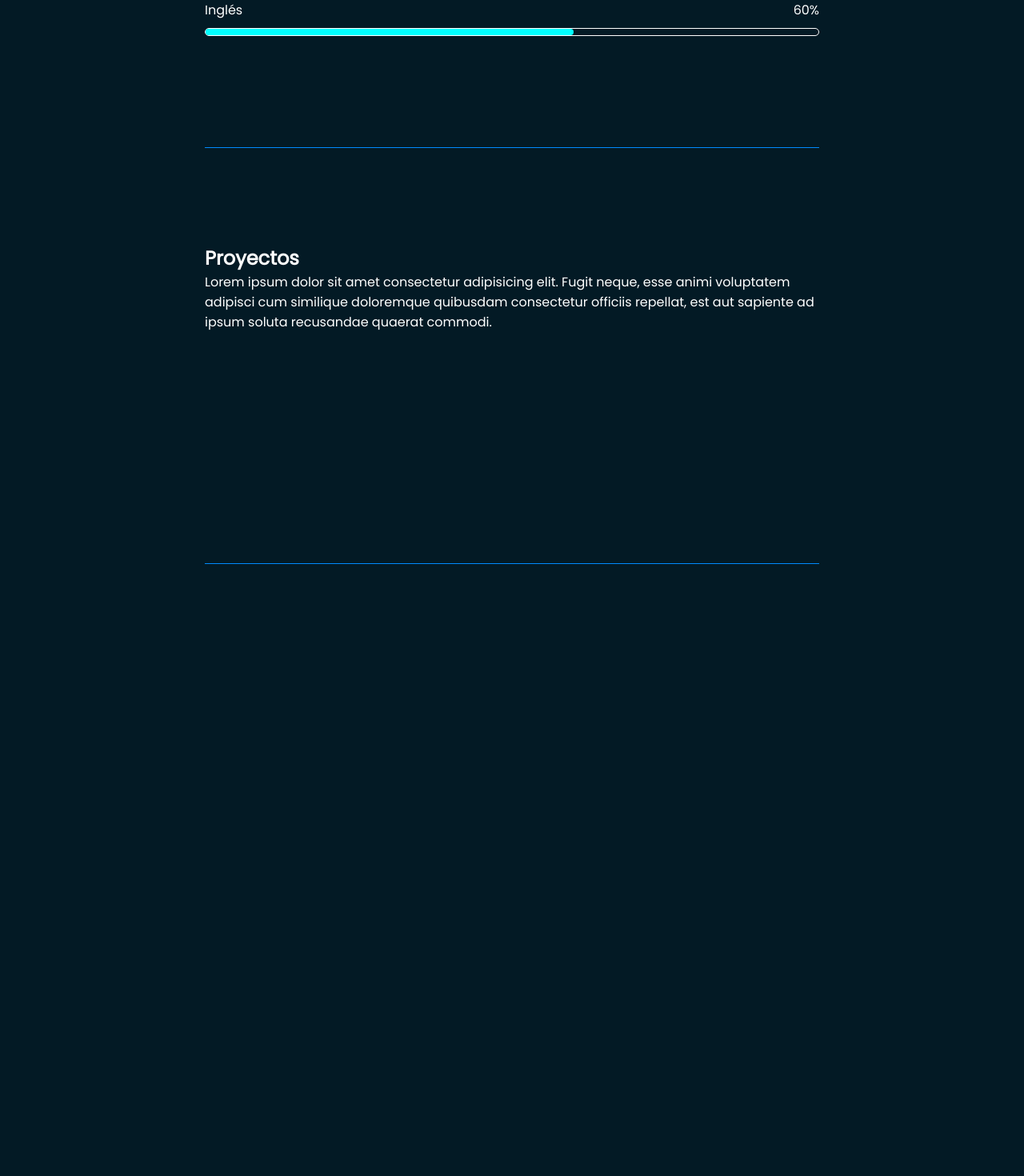
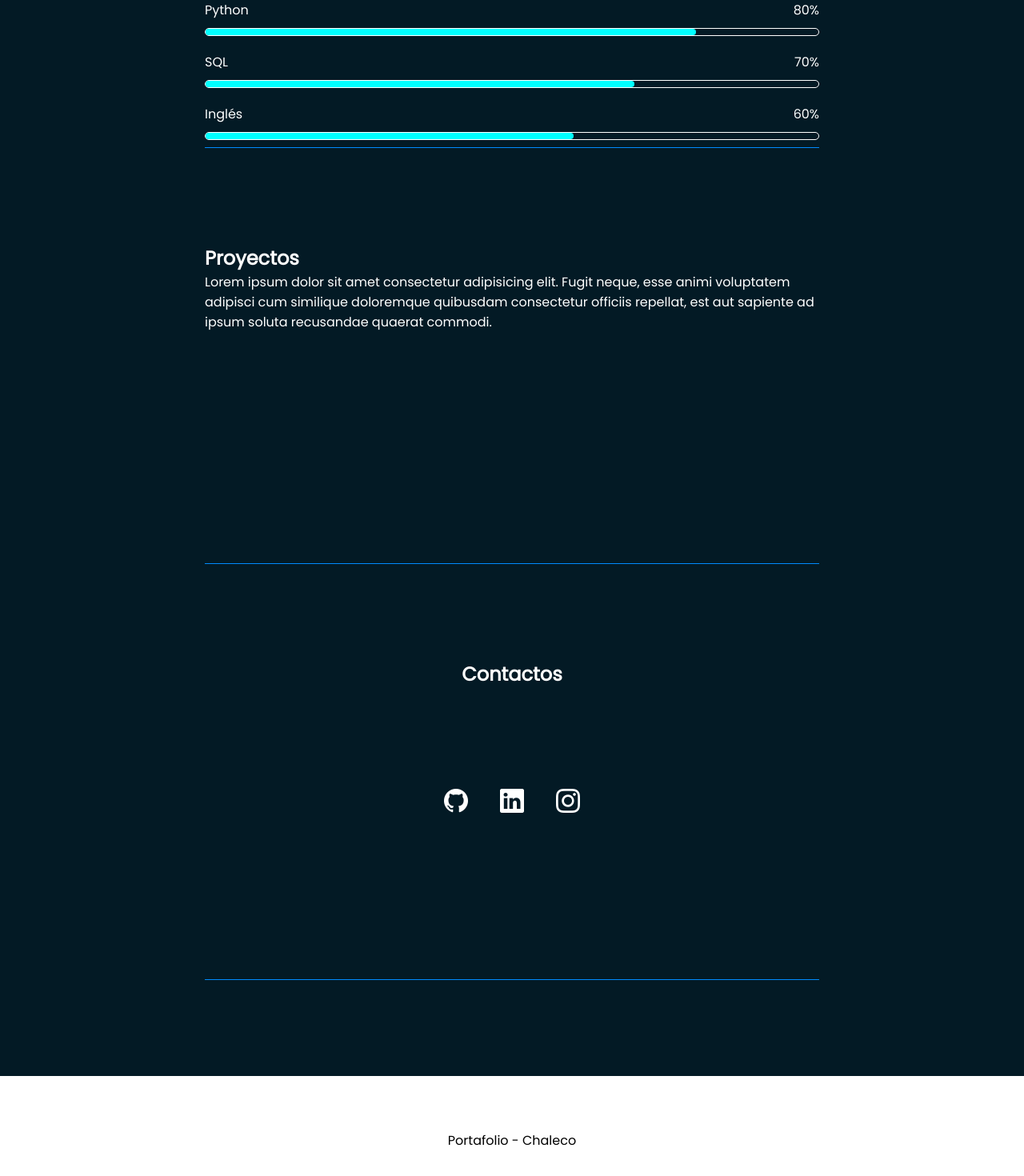
Before and after one commit to Chaleconetwork/portfolio, a Next.js app: page / in a window 1280 px wide. Shown: the part 1210-2680 px from the top of the page at 80% size. Before the commit the page ends 1915 px from the top, so only its background shows below. Built offline with nearby package versions, Linux system fonts and the light colour scheme.

Commit message:
new changes

```diff
--- /dev/null
+++ b/components/Footer.tsx
@@ -0,0 +1,10 @@
+import React from 'react'
+import styles from '../styles/Footer.module.css'
+
+export default function Footer() {
+    return (
+        <div className={styles.footer}>
+            Portafolio - Chaleco
+        </div>
+    )
+}
--- a/pages/index.tsx
+++ b/pages/index.tsx
@@ -2,18 +2,22 @@ import Head from 'next/head'
 import Image from 'next/image'
 import styles from '../styles/Home.module.css'
 import Skills from '../components/Skills'
+import Link from 'next/link'
+import { Fragment } from 'react'
+import Footer from '../components/Footer'
 
 export default function Home() {
     return (
+        <Fragment>
             <div className={styles.container}>
                 <h1>
                     Hola, <br />
                     Soy Chaleco, <br />
-                Programador .NET
+                    <span className={styles.letraGris}>Programador .NET</span>
                 </h1>
                 <div className={styles.seccion1}>
                     <p>
-                    Lorem ipsum dolor sit amet consectetur adipisicing elit. Dolores laboriosam tempore fugiat similique corrupti culpa dolor facilis sunt eius consequuntur voluptate vitae numquam officia, animi, hic tenetur voluptas, ratione quia.
+                        Programador desde 2019,
                     </p>
                     <br />
                     <p>
@@ -39,9 +43,21 @@ export default function Home() {
                             </div>
                         </div>
                         <div>
+                            <Skills name='Python' percent={80} />
+                            <div className={styles.menu}>
+                                <div className={styles.barra3}></div>
+                            </div>
+                        </div>
+                        <div>
+                            <Skills name='SQL' percent={70} />
+                            <div className={styles.menu}>
+                                <div className={styles.barra4}></div>
+                            </div>
+                        </div>
+                        <div>
                             <Skills name='Inglés' percent={60} />
                             <div className={styles.menu}>
-                            <div className={styles.barra3}></div>
+                                <div className={styles.barra5}></div>
                             </div>
                         </div>
                     </div>
@@ -52,6 +68,22 @@ export default function Home() {
                         Lorem ipsum dolor sit amet consectetur adipisicing elit. Fugit neque, esse animi voluptatem adipisci cum similique doloremque quibusdam consectetur officiis repellat, est aut sapiente ad ipsum soluta recusandae quaerat commodi.
                     </p>
                 </div>
+                <div className={styles.seccion4}>
+                    <h2>Contactos</h2>
+                    <div className={styles.contactos}>
+                        <Link href='https://github.com/Chaleconetwork' target='_blank'>
+                            <i className="bi bi-github"></i>
+                        </Link>
+                        <Link href='https://www.linkedin.com/in/chaleco/' target='_blank'>
+                            <i className="bi bi-linkedin"></i>
+                        </Link>
+                        <Link href='https://github.com/Chaleconetwork' target='_blank'>
+                            <i className="bi bi-instagram"></i>
+                        </Link>
                     </div>
+                </div>
+            </div>
+            <Footer />
+        </Fragment>
     )
 }
--- /dev/null
+++ b/styles/Footer.module.css
@@ -0,0 +1,7 @@
+.footer {
+    display: flex;
+    justify-content: center;
+    align-items: center;
+    background-color: #fff;
+    height: 20vh;
+}
--- a/styles/Home.module.css
+++ b/styles/Home.module.css
@@ -8,6 +8,10 @@
     color: #fff;
     font-size: 50px;
     margin-bottom: 30px;
+}
+
+.container .letraGris {
+    color: gray !important;
 }
 
 .seccion1 {
@@ -34,6 +38,18 @@
     /* margin-bottom: 50px; */
     height: 50vh;
     border-bottom: 1px solid #008BFF;
+    margin-bottom: 120px;
+}
+
+.seccion4 {
+    height: 50vh;
+    border-bottom: 1px solid #008BFF;
+    margin-bottom: 120px;
+}
+
+.seccion4 h2 {
+    text-align: center;
+    color: #fff;
     margin-bottom: 120px;
 }
 
@@ -71,6 +87,22 @@
     box-shadow: 0px 2px 7px 3px #fff;
 }
 
+.contactos {
+    font-size: 30px;
+    display: flex;
+    justify-content: center;
+}
+
+.contactos i {
+    color: #fff;
+    margin: 20px;
+}
+
+.contactos i:hover {
+    transform: scale(1.15);
+    color: rgb(0, 174, 255);
+}
+
 .menu .barra1 {
     animation: skills1 3s forwards;
 }
@@ -81,6 +113,14 @@
 
 .menu .barra3 {
     animation: skills3 3s forwards;
+}
+
+.menu .barra4 {
+    animation: skills4 3s forwards;
+}
+
+.menu .barra5 {
+    animation: skills5 3s forwards;
 }
 
 @keyframes skills1 {
@@ -97,6 +137,18 @@
 
 @keyframes skills3 {
     100% {
+        width: 80%;
+    }
+}
+
+@keyframes skills4 {
+    100% {
+        width: 70%;
+    }
+}
+
+@keyframes skills5 {
+    100% {
         width: 60%;
     }
 }
```
Lines whose indentation alone changed are shown as unchanged.
